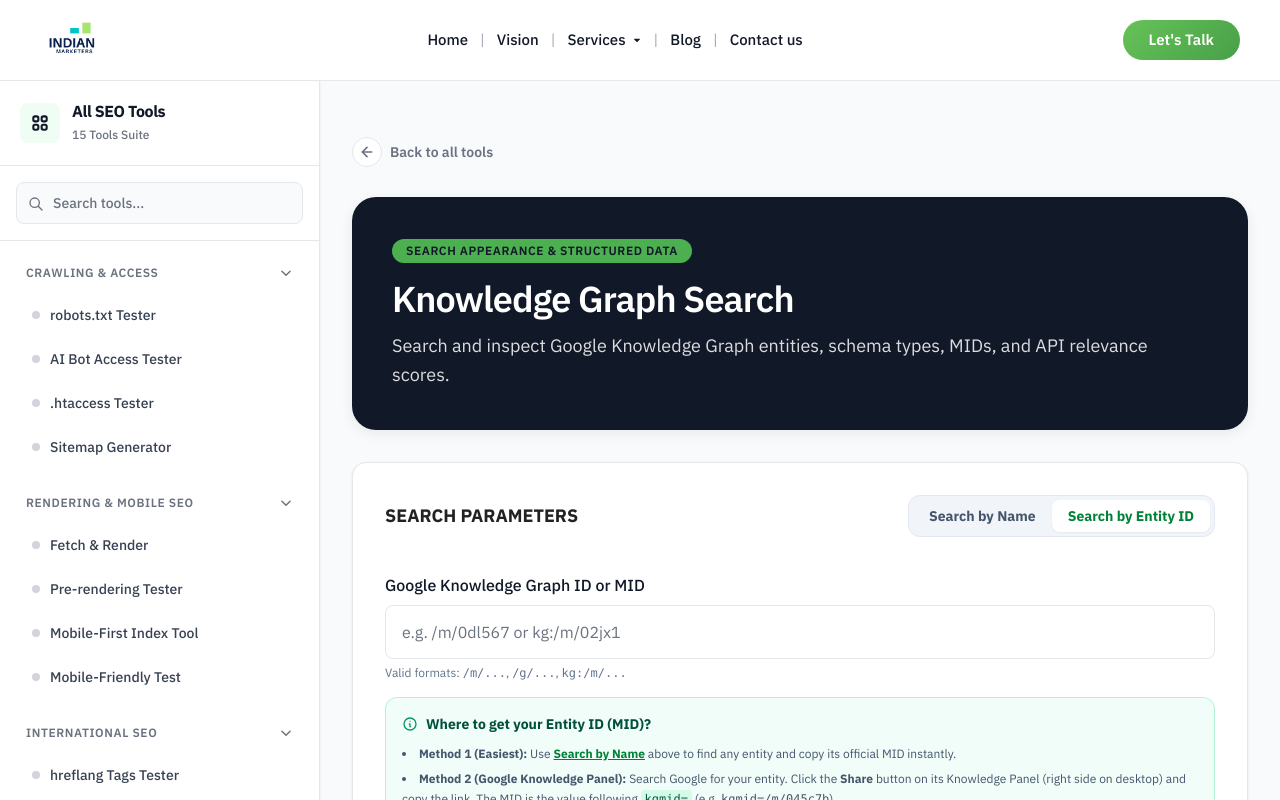
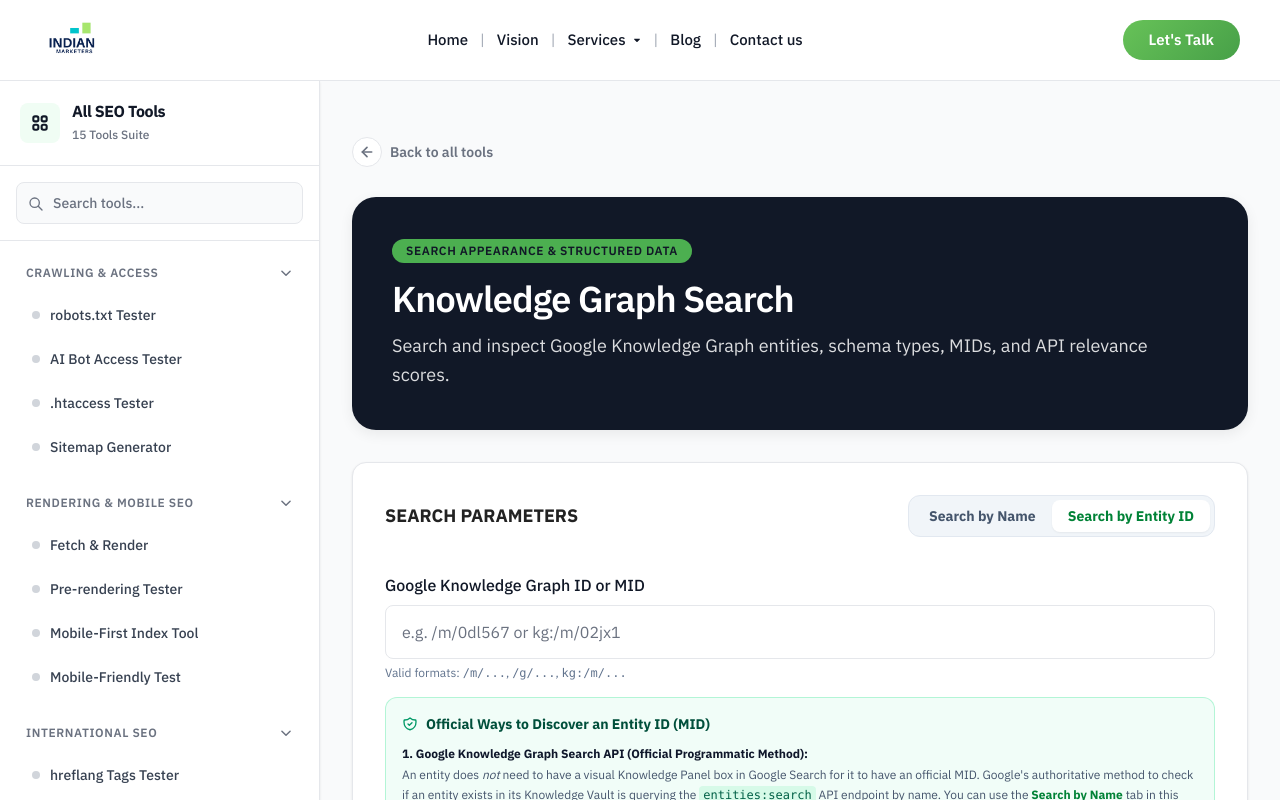
Before and after one commit to HJhaRSh/SEO-Tools, a Next.js app in the folder frontend/: page /tools/knowledge-graph-search in a window 1280 px wide. Both pictures are taken after a click on the button "Search by Entity ID". Shown: the top 800 px of the page. Built offline with nearby package versions, Linux system fonts and the light colour scheme.

Commit message:
docs(knowledge-graph): document official Google Knowledge Graph API and Wikidata P2671 methods to obtain entity MID

```diff
--- a/frontend/src/app/tools/knowledge-graph-search/page.tsx
+++ b/frontend/src/app/tools/knowledge-graph-search/page.tsx
@@ -210,18 +210,17 @@
       breadcrumbs={[{ label: 'Knowledge Graph Search' }]}
       aboutText="Google's Knowledge Graph organizes information about real-world entities (people, places, organizations, things). This tool connects directly to Google's official Knowledge Graph Search API, allowing SEOs and content strategists to inspect recognized entities, verify Freebase/Wikidata Machine Identifiers (MIDs), inspect Schema.org entity categories, and evaluate API match scores."
       howItWorks={[
-        "Choose between 'Search by Name' (keyword search) or 'Search by Entity ID' (direct MID lookup).",
-        "If you don't know the Entity ID, start with 'Search by Name' — this tool will query Google and display the official MID.",
-        "Alternatively, find an entity's MID on Google by clicking the Share button on its Knowledge Panel and copying the 'kgmid=' value.",
-        "Enter your entity name (e.g. 'Sundar Pichai', 'Alphabet Inc.', 'Taj Mahal') or MID (/m/0dl567 or /g/11b6tq5_3y).",
+        "Choose 'Search by Name' to discover an entity's Machine Identifier (MID) via Google's official API, or 'Search by Entity ID' to inspect a known MID.",
+        "Official Method: Query Google's Knowledge Graph Search API by name (using 'Search by Name' tab). Google checks its internal Knowledge Vault and returns the official MID (@id), even if no Knowledge Panel appears in Google search results.",
+        "If an entity has an established record in Wikidata (the open source Google seeded its graph from), its MID is registered under Property P2671 ('Google Knowledge Graph ID').",
         "Optionally filter by Schema.org types (Organization, Person, Place, etc.) and target language.",
         "Click 'Search' to query the Google Knowledge Graph Search API.",
         "Inspect entity MIDs, Schema types, Wikipedia descriptions, and export the dataset as CSV."
       ]}
       faq={[
         {
-          question: "Where can I find an entity's Google Knowledge Graph ID (MID)?",
-          answer: "You can find an entity's Google Knowledge Graph ID (MID) in 4 reliable ways: 1) Use the 'Search by Name' tab above — this tool queries Google directly and displays the exact MID for any entity. 2) On Google Search, locate the entity's Knowledge Panel on the right, click the Share icon (three connected dots), and inspect the copied link — the MID is the value after 'kgmid=' (e.g. kgmid=/m/045c7b). 3) Search Wikidata.org for the entity and check the 'Google Knowledge Graph ID' property (P2671). 4) Right-click Google's Knowledge Panel, inspect element, and search for the 'data-mid' attribute."
+          question: "What is the official way to get or find an entity's Google Knowledge Graph ID (MID)?",
+          answer: "The official Google method to discover an entity's Machine Identifier (MID) is using Google's official Knowledge Graph Search API (https://kgsearch.googleapis.com/v1/entities:search). You query an entity name, and Google checks its internal Knowledge Vault to return the official entity object with its permanent '@id' (MID). This works programmatically whether or not a visual Knowledge Panel box shows up on google.com. The 'Search by Name' tab in this tool queries this official Google API directly. Additionally, Wikidata records catalog official Google Knowledge Graph IDs under Property P2671."
         },
         {
           question: "What is a Google Knowledge Graph ID (MID)?",
@@ -363,17 +362,20 @@
                 </p>
               </div>
 
-              {/* Where to find an Entity ID Guide */}
+              {/* Official Google Method to Discover Entity ID Guide */}
               <div className="p-4 bg-emerald-50/70 dark:bg-emerald-950/20 border border-emerald-200/80 dark:border-emerald-800/60 rounded-xl text-xs space-y-2.5">
                 <div className="flex items-center gap-2 font-bold text-emerald-900 dark:text-emerald-200 text-sm">
                   <svg className="w-4 h-4 text-emerald-600 dark:text-emerald-400 shrink-0" fill="none" stroke="currentColor" viewBox="0 0 24 24">
-                    <path strokeLinecap="round" strokeLinejoin="round" strokeWidth="2" d="M13 16h-1v-4h-1m1-4h.01M21 12a9 9 0 11-18 0 9 9 0 0118 0z" />
+                    <path strokeLinecap="round" strokeLinejoin="round" strokeWidth="2" d="M9 12l2 2 4-4m5.618-4.016A11.955 11.955 0 0112 2.944a11.955 11.955 0 01-8.618 3.04A12.02 12.02 0 003 9c0 5.591 3.824 10.29 9 11.622 5.176-1.332 9-6.03 9-11.622 0-1.042-.133-2.052-.382-3.016z" />
                   </svg>
-                  Where to get your Entity ID (MID)?
+                  Official Ways to Discover an Entity ID (MID)
                 </div>
-                <ul className="text-slate-600 dark:text-slate-300 space-y-1.5 leading-relaxed list-disc list-inside">
-                  <li>
-                    <strong>Method 1 (Easiest):</strong> Use{' '}
+                <div className="text-slate-600 dark:text-slate-300 space-y-2 leading-relaxed">
+                  <div>
+                    <strong className="text-slate-900 dark:text-white block mb-0.5">1. Google Knowledge Graph Search API (Official Programmatic Method):</strong>
+                    <p>
+                      An entity does <em>not</em> need to have a visual Knowledge Panel box in Google Search for it to have an official MID. Google&apos;s authoritative method to check if an entity exists in its Knowledge Vault is querying the{' '}
+                      <code className="bg-emerald-100/80 dark:bg-emerald-900/50 px-1 py-0.5 rounded text-emerald-800 dark:text-emerald-200 font-mono">entities:search</code> API endpoint by name. You can use the{' '}
                       <button
                         type="button"
                         onClick={() => setSearchMode('query')}
@@ -381,18 +383,19 @@
                       >
                         Search by Name
                       </button>{' '}
-                    above to find any entity and copy its official MID instantly.
-                  </li>
-                  <li>
-                    <strong>Method 2 (Google Knowledge Panel):</strong> Search Google for your entity. Click the <strong>Share</strong> button on its Knowledge Panel (right side on desktop) and copy the link. The MID is the value following <code className="bg-emerald-100/80 dark:bg-emerald-900/50 px-1 py-0.5 rounded text-emerald-800 dark:text-emerald-200 font-mono">kgmid=</code> (e.g. <code className="font-mono">kgmid=/m/045c7b</code>).
-                  </li>
-                  <li>
-                    <strong>Method 3 (Wikidata):</strong> Search the entity on <strong>Wikidata.org</strong> and check the <strong>&quot;Google Knowledge Graph ID&quot;</strong> statement (Property P2671).
-                  </li>
-                  <li>
-                    <strong>Method 4 (Inspect Source):</strong> Right-click Google&apos;s Knowledge Panel &gt; Inspect Element &gt; search HTML for the <code className="font-mono">data-mid</code> attribute.
-                  </li>
-                </ul>
+                      tab in this tool to query Google&apos;s official API directly and copy the recognized MID.
+                    </p>
+                  </div>
+                  <div>
+                    <strong className="text-slate-900 dark:text-white block mb-0.5">2. Wikidata Mapping (Property P2671):</strong>
+                    <p>
+                      Google originally seeded its Knowledge Graph from Freebase and syncs entity mappings with Wikidata. Any entity on Wikidata with a recognized Google Knowledge Graph presence lists its official MID under statement <strong>P2671 (&quot;Google Knowledge Graph ID&quot;)</strong>.
+                    </p>
+                  </div>
+                  <div className="pt-1.5 border-t border-emerald-200/50 dark:border-emerald-800/40 text-[11px] text-slate-500 dark:text-slate-400">
+                    💡 <em>If Google&apos;s API returns no match for your entity name, Google has not yet synthesized an independent Knowledge Graph node for your brand. The official way to get Google to create one is publishing Schema.org structured data (<code className="font-mono">Organization</code> or <code className="font-mono">Person</code>) with <code className="font-mono">sameAs</code> references to Wikidata and verified business registries.</em>
+                  </div>
+                </div>
               </div>
 
               <div className="grid grid-cols-1 sm:grid-cols-2 gap-4">
```
Lines whose indentation alone changed are shown as unchanged.
